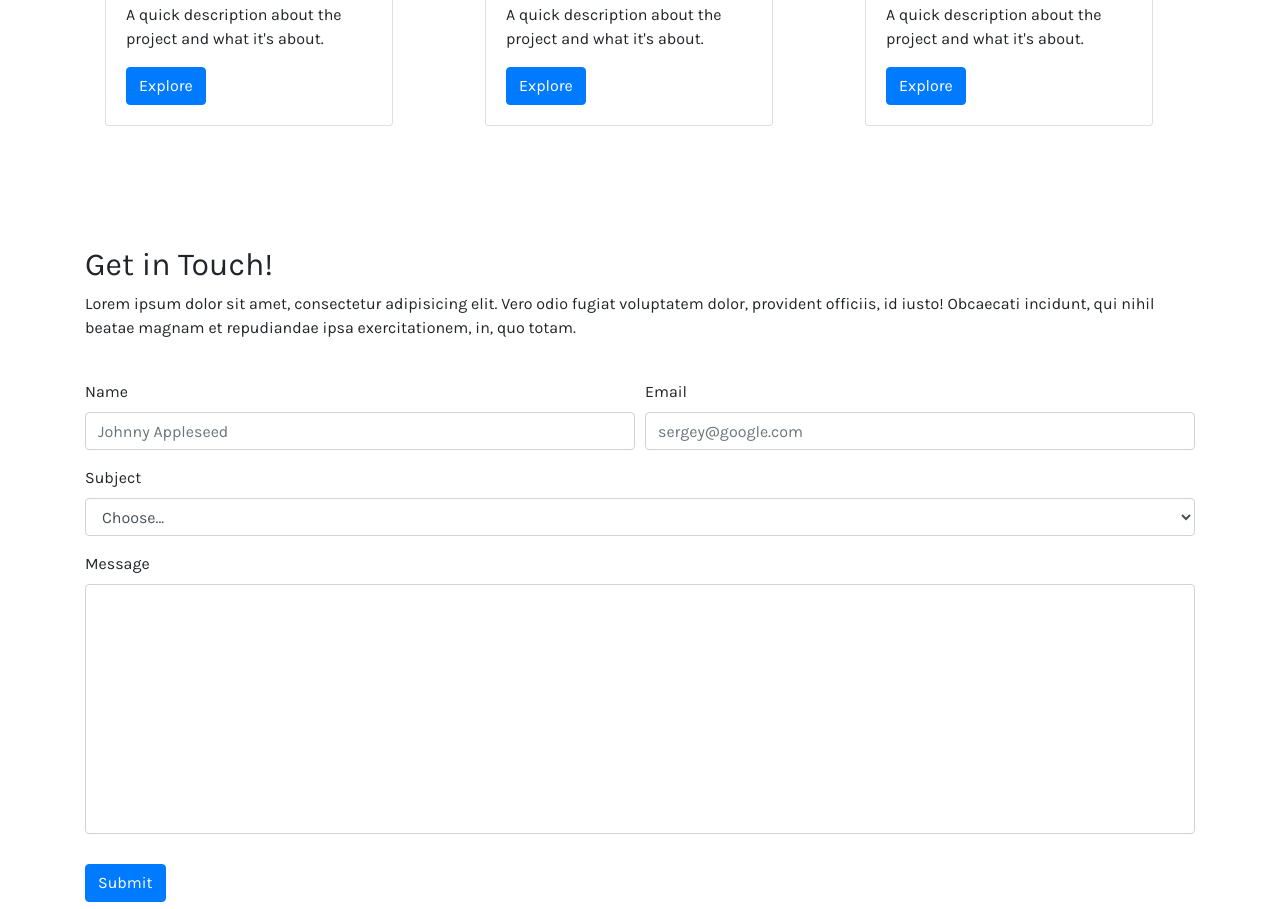
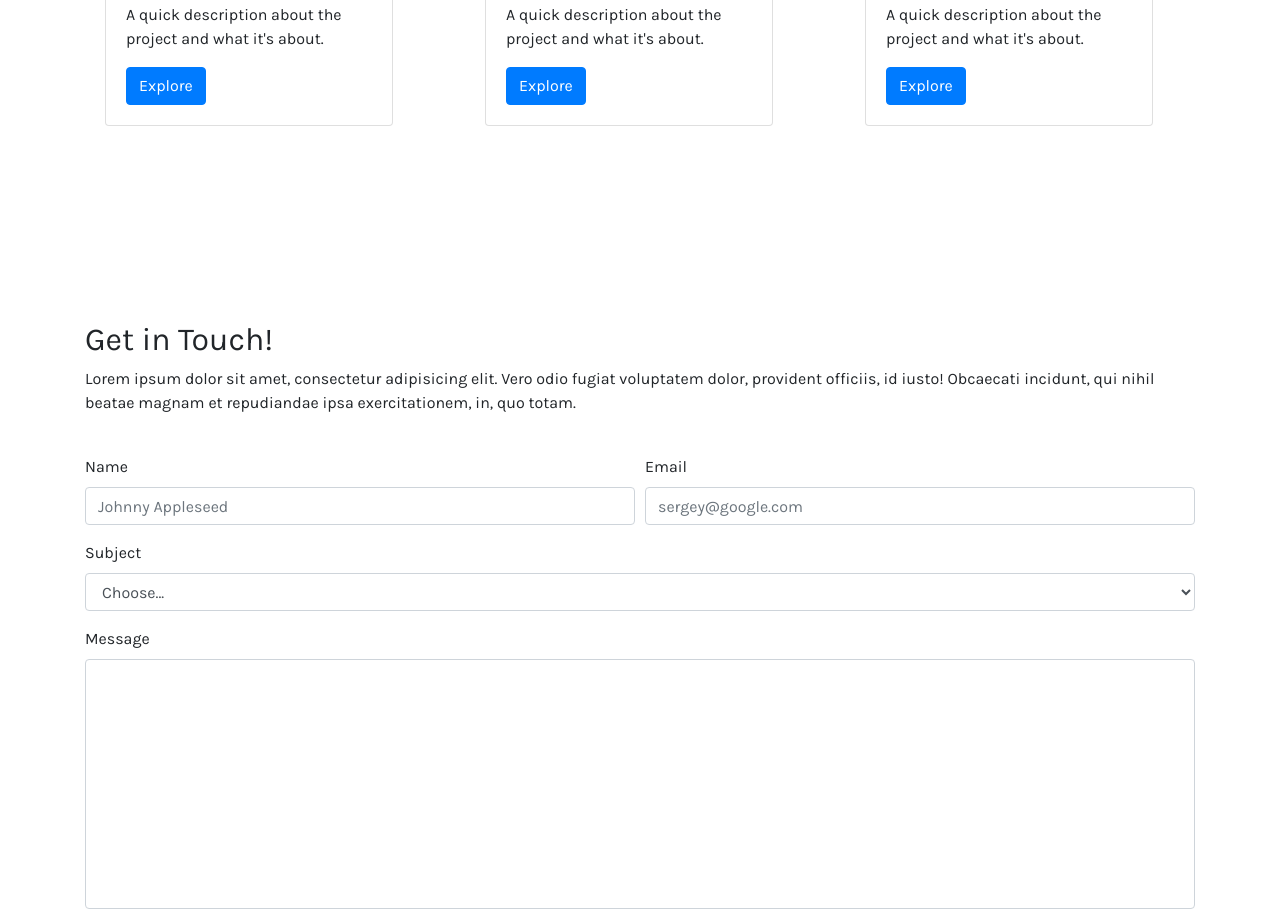
Before and after one commit to ehager77/Bootstrap-Portfolio, a website: page index.html in a window 1280 px wide. Shown: the part 2652-3561 px from the top of the page. Drawn offline with nearby package versions, Linux system fonts and the light colour scheme; some packages are replaced by stand-ins of ours; a script that the page names is missing.

Commit message:
More styling updates

```diff
--- a/assets/css/style.css
+++ b/assets/css/style.css
@@ -58,8 +58,9 @@ section {
 }
 
 #contact{
-  padding-top:100px;
+  padding-top:175px;
   height: 800px;
+  padding-bottom: 150px;
 }
 
 
```
